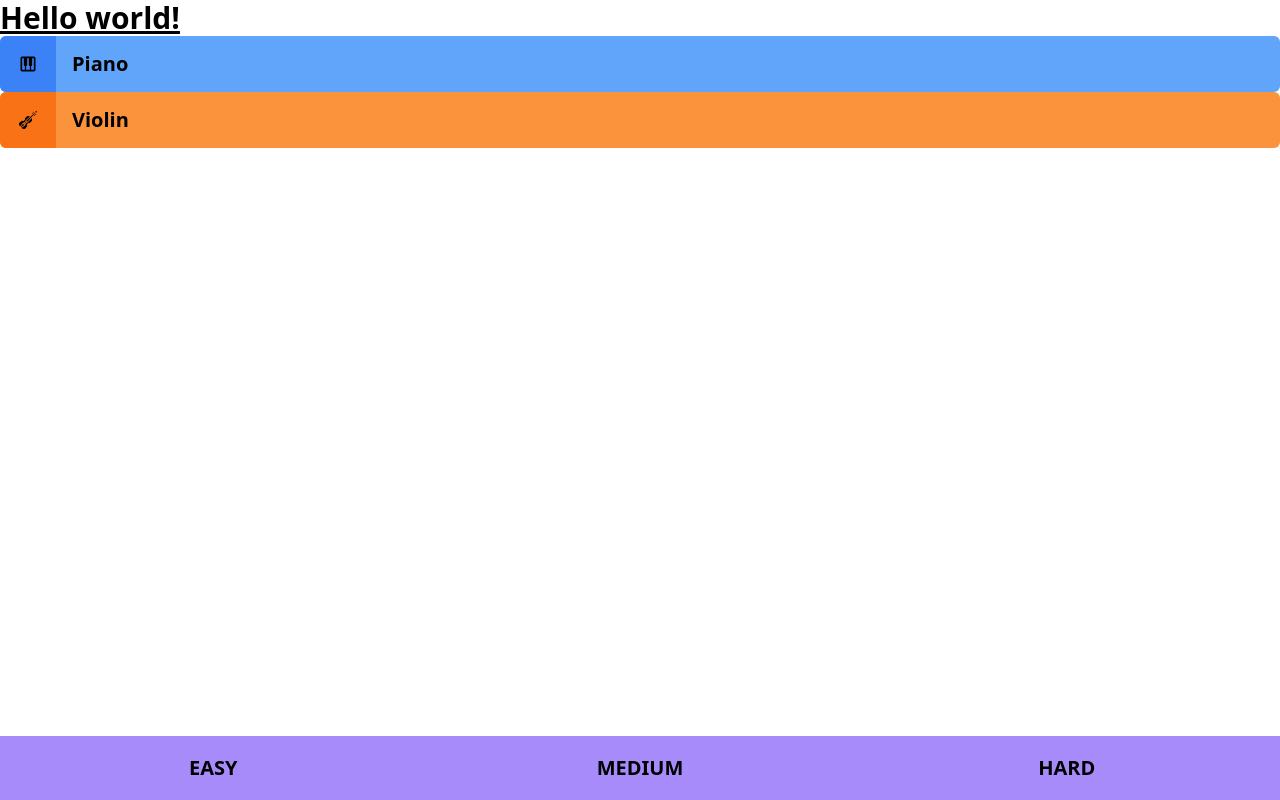
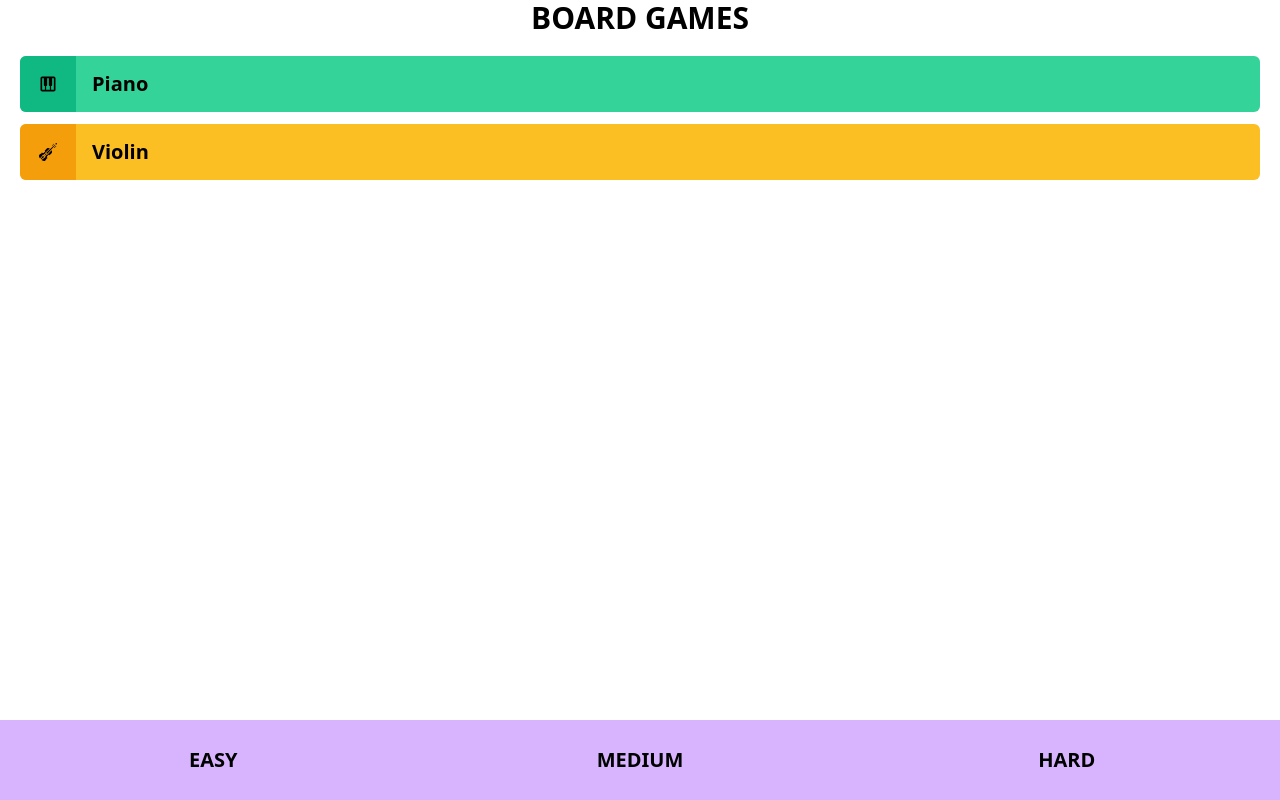
Before and after one commit to TrivialF5/board-games, a React (Create React App) app: page /simon in a window 1280 px wide. Built offline with nearby package versions, Linux system fonts and the light colour scheme.

Commit message:
ajust ButtonDifficulty styles and Instrument

```diff
--- a/src/App.js
+++ b/src/App.js
@@ -4,8 +4,8 @@ export default function App() {
   return (
     <>
       <header>
-        <h1 className="text-3xl font-bold underline">
-          Hello world!
+        <h1 className="text-3xl font-bold uppercase text-center">
+          board games
         </h1>
       </header>
       <main>
--- a/src/components/ButtonDifficulty.jsx
+++ b/src/components/ButtonDifficulty.jsx
@@ -5,7 +5,7 @@ const ButtonDifficulty = ({
 }) => {
   return (
     <button
-      className="flex-1 bg-violet-400 active:bg-violet-600 h-16 uppercase font-black text-xl"
+      className="flex-1 uppercase bg-purple-300 h-20 w-36 font-bold text-xl hover:bg-purple-500 active:bg-purple-800"
       onClick={onClick}
     >
       {children}
--- a/src/components/Instrument.jsx
+++ b/src/components/Instrument.jsx
@@ -4,15 +4,19 @@ const Instrument = ({
   instrument,
   color,
   colorLight,
-  icon
+  icon,
+  onClick
 }) => {
   return (
-    <div className={`flex items-center gap-4 overflow-hidden text-xl font-bold rounded-md h-14 ${colorLight}`}>
+    <button
+      onClick={onClick}
+      className={`flex items-center gap-4 overflow-hidden text-xl font-bold rounded-md h-14 ${colorLight}`}
+      >
       <div className={`flex items-center justify-center h-14 w-14 ${color}`}>
         {icon}
       </div>
       <p className="">{instrument}</p>
-    </div>
+    </button>
   )
 }
 
--- a/src/views/simon/Select.jsx
+++ b/src/views/simon/Select.jsx
@@ -7,19 +7,19 @@ const Select = () => {
   const instrumentsOprions = [
     {
       instrument: "Piano",
-      color: "bg-blue-500",
-      colorLight: "bg-blue-400",
+      color: "bg-emerald-500",
+      colorLight: "bg-emerald-400",
       icon: <MdPiano />
     }, {
       instrument: "Violin",
-      color: "bg-orange-500",
-      colorLight: "bg-orange-400",
+      color: "bg-amber-500",
+      colorLight: "bg-amber-400",
       icon: <GiViolin />
     }
   ];
   return (
     <>
-      <div className="flex flex-col">
+      <section className="flex flex-col p-5 gap-3">
         {instrumentsOprions.map(instrument => (
           <Instrument
             key={instrument.instrument}
@@ -29,7 +29,7 @@ const Select = () => {
             icon={instrument.icon}
           />
         ))}
-      </div>
+      </section>
       <div className="flex fixed bottom-0 w-full">
         <ButtonDifficulty>Easy</ButtonDifficulty>
         <ButtonDifficulty>Medium</ButtonDifficulty>
```
